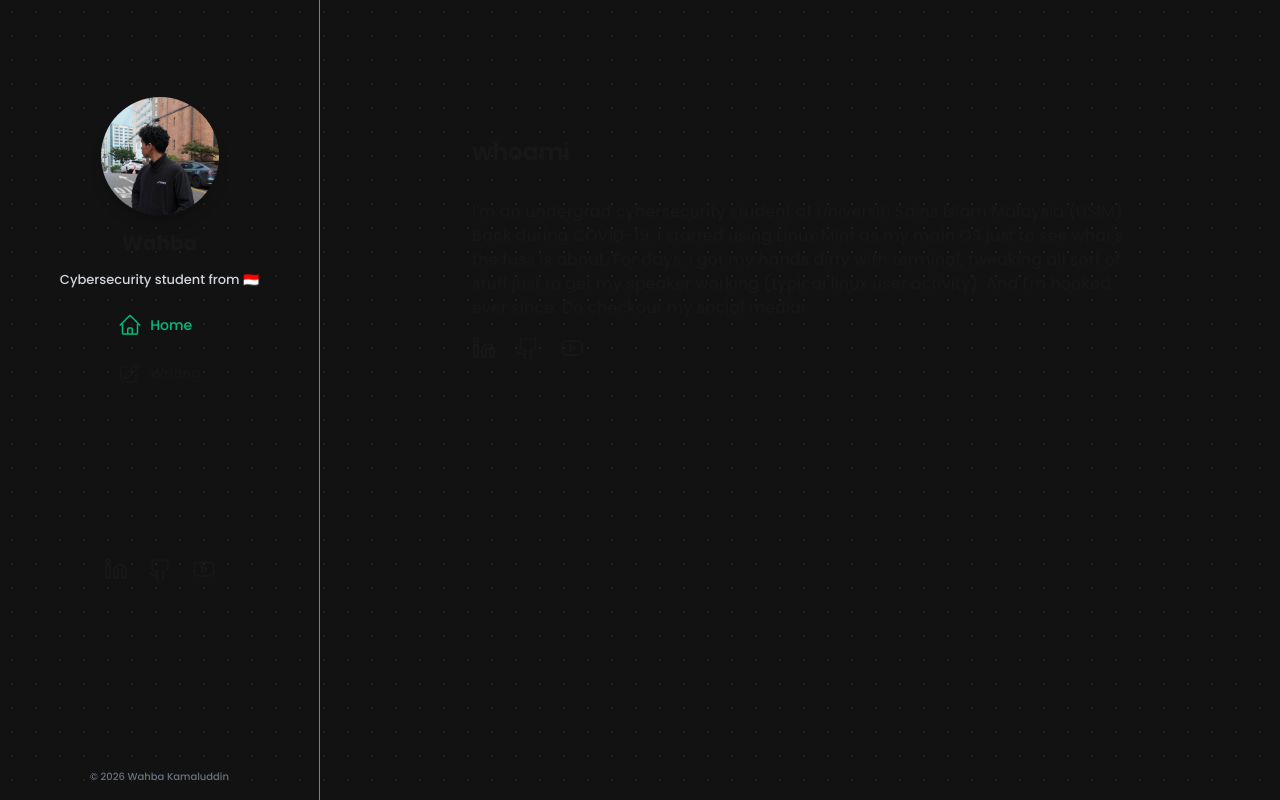
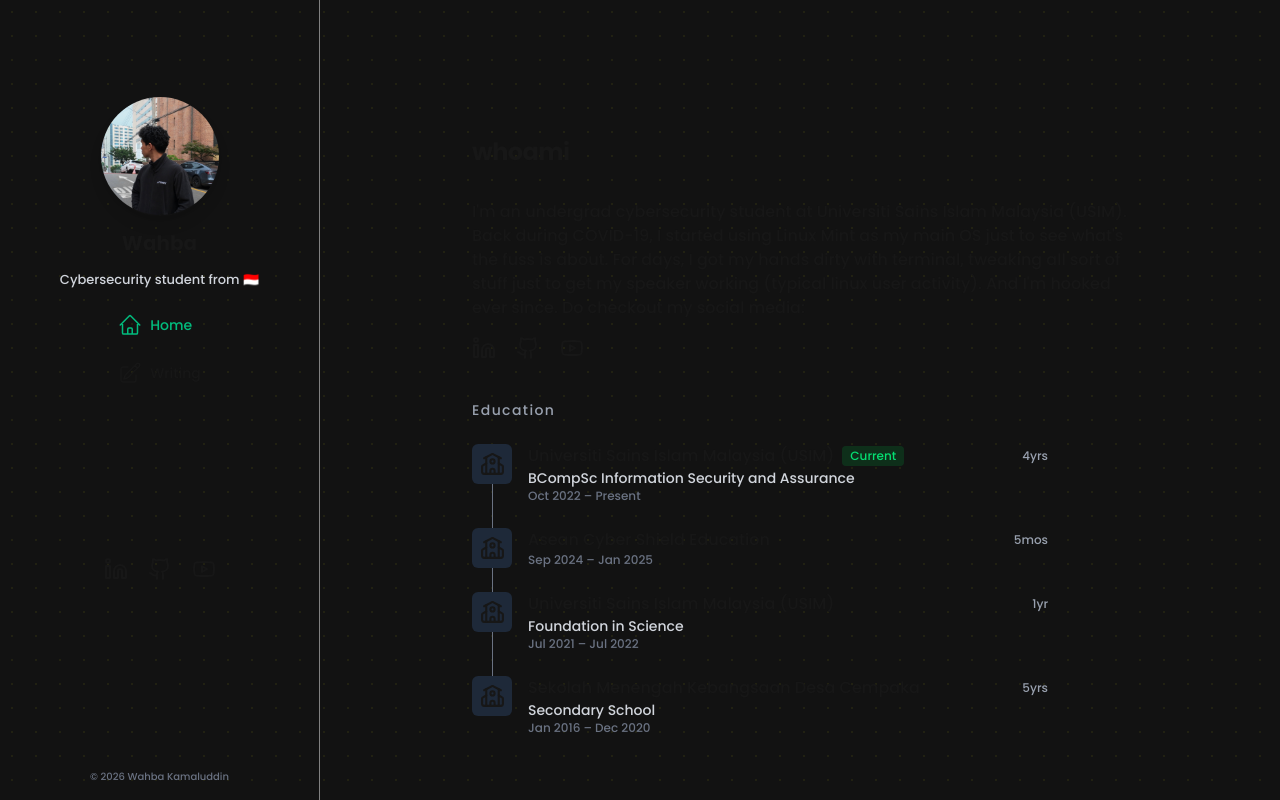
Before and after one commit to wahbakamaluddin/blog1, a Next.js app: page / in a window 1280 px wide. Built offline with nearby package versions, Linux system fonts and the light colour scheme.

Commit message:
Add education section

```diff
--- /dev/null
+++ b/app/components/home/EducationTimeline.jsx
@@ -0,0 +1,78 @@
+import Image from "next/image";
+import { School } from "lucide-react";
+
+const experiences = [
+  {
+    company: "Universiti Sains Islam Malaysia (USIM)",
+    role: "BCompSc Information Security and Assurance",
+    duration: "4yrs",
+    date: "Oct 2022 – Present",
+    current: true,
+  },
+  {
+    company: "Asean Cyber Shield Education",
+    role: "",
+    duration: "5mos",
+    date: "Sep 2024 – Jan 2025",
+    current: false,
+  },
+  {
+    company: "Universiti Sains Islam Malaysia (USIM)",
+    role: "Foundation in Science",
+    duration: "1yr",
+    date: "Jul 2021 – Jul 2022",
+    current: false,
+  },
+  {
+    company: "Sekolah Menengah Kebangsaan Desa Cempaka",
+    role: "Secondary School",
+    duration: "5yrs",
+    date: "Jan 2016 – Dec 2020",
+    current: false,
+  },
+];
+
+export default function EducationTimeline() {
+  return (
+    <section className="max-w-xl">
+      <h2 className="mb-6 text-sm tracking-widest text-gray-400">
+        Education
+      </h2>
+
+      <div className="space-y-6">
+        {experiences.map((exp, idx) => (
+          <div key={idx} className="flex gap-4 relative">
+
+            {/* logo */}
+            <div className="h-10 w-10 bg-gray-800 rounded-md flex items-center justify-center">
+                <School size={25}/>
+            </div>
+
+            {/* Timeline line */}
+            {idx !== experiences.length - 1 && (
+              <div className="absolute left-5 top-10 w-px h-full bg-gray-500" />
+            )}
+
+            {/* content */}
+            <div className="flex-1">
+              <div className="flex items-center gap-2 flex-wrap">
+                <h3 className="font">{exp.company}</h3>
+                {exp.current && (
+                  <span className="rounded bg-green-600/20 px-2 py-0.5 text-xs text-green-400">
+                    Current
+                  </span>
+                )}
+                <span className="ml-auto text-xs text-gray-400">
+                  {exp.duration}
+                </span>
+              </div>
+
+              <p className="text-sm text-gray-300">{exp.role}</p>
+              <p className="text-xs text-gray-500">{exp.date}</p>
+            </div>
+          </div>
+        ))}
+      </div>
+    </section>
+  );
+}
--- a/app/page.tsx
+++ b/app/page.tsx
@@ -2,6 +2,7 @@
 
 import { motion } from "framer-motion";
 import SocMedIcons from "./ui/sidenav/SocMedIcons";
+import EducationTimeline from "@/app/components/home/EducationTimeline";
 
 export default function Page () {
   return (
@@ -24,6 +25,11 @@ export default function Page () {
       </p>
 
       <SocMedIcons />
+      <div className="pt-10">
+        <EducationTimeline />
+      </div>
+
+
       </motion.div>
     </section>
 
```
